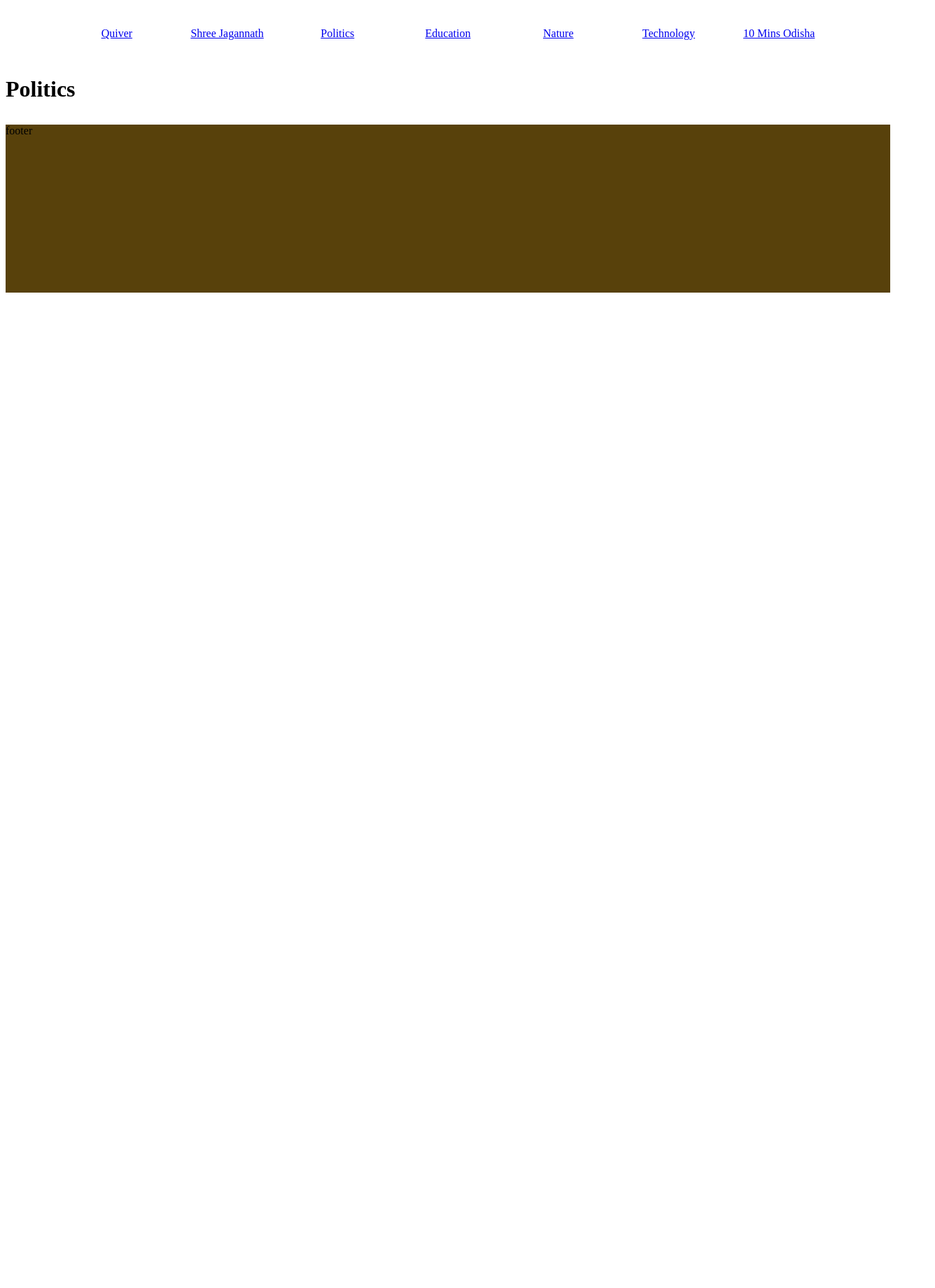
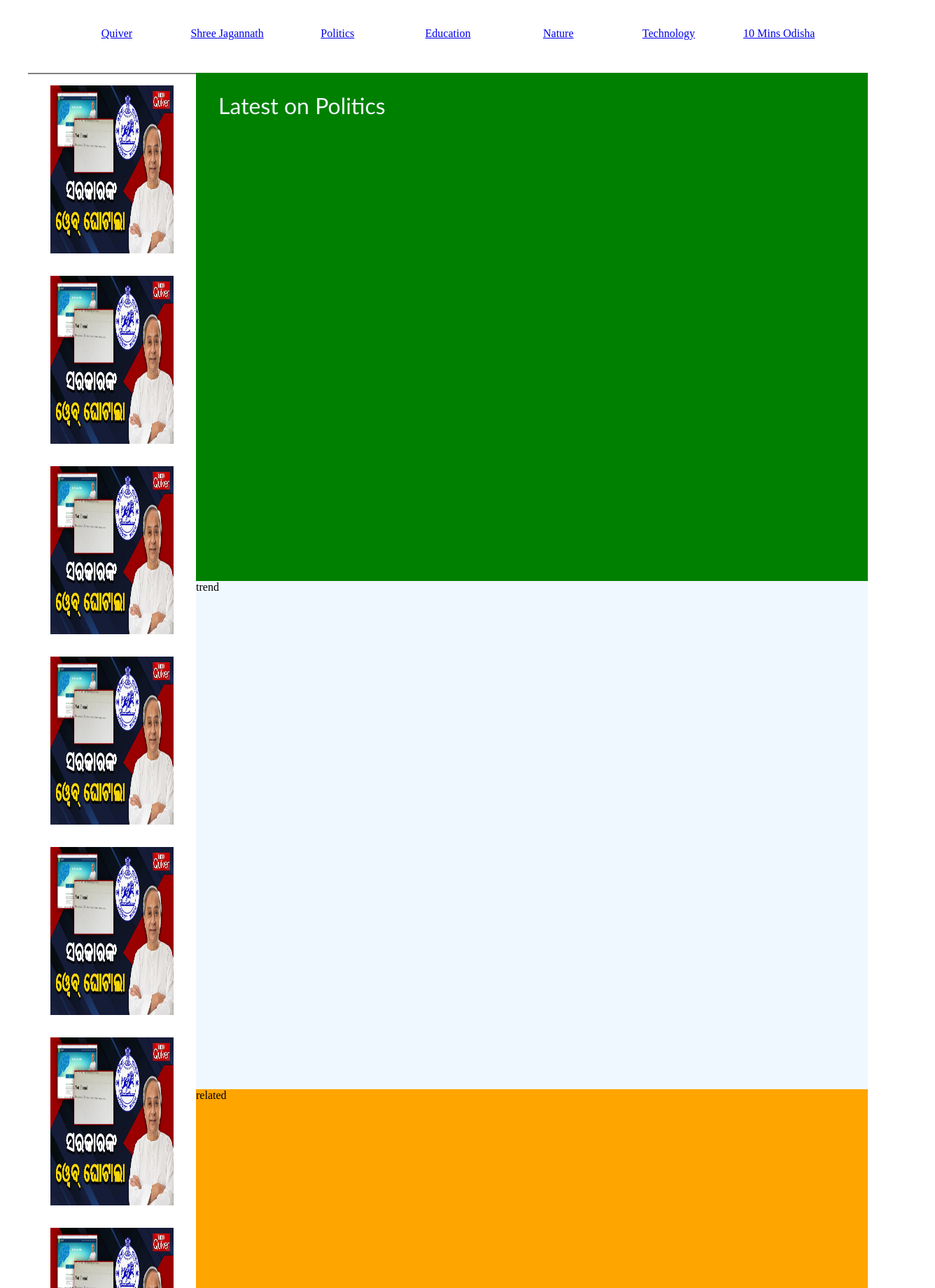
Before and after one commit to weldxit/quiver, a Next.js app: page /Politics in a window 1280 px wide. Shown: the top 1840 px of the page at 70% size, 1336 px wide, since content can reach past the window. Before the commit the page ends 800 px from the top, so only its background shows below. Built offline with nearby package versions, Linux system fonts and the light colour scheme.

Commit message:
politics

```diff
--- a/components/TopNews.jsx
+++ b/components/TopNews.jsx
@@ -21,6 +21,8 @@ const TopNews = () => {
           width={600}
           alt={"my image"}
           className={style.image}
+          placeholder='blur'
+          blurDataURL="base64"
           />
 
 
--- a/pages/Politics.jsx
+++ b/pages/Politics.jsx
@@ -1,15 +1,86 @@
-import React from 'react';
-import Layout from '../components/Layout';
+import Image from "next/image";
+import React from "react";
+import Layout from "../components/Layout";
+import style from "../styles/Product.module.css";
 
 const Politics = () => {
-    return (
-        <Layout>
+  return (
+    <Layout>
+      <div className={style.container}>
+        <section className={style.maincontainer}>
+          <div className={style.left_recent}>
+            <div className={style.items}>
+                <Image
+                src={'/images/navin.jpg'}
+                fill={true}
+                alt="navin-babu"
+                />
+                 </div>
+            <div className={style.items}>
+                <Image
+                src={'/images/navin.jpg'}
+                fill={true}
+                alt="navin-babu"
+                />
+                 </div>
+            <div className={style.items}>
+                <Image
+                src={'/images/navin.jpg'}
+                fill={true}
+                alt="navin-babu"
+                />
+                 </div>
+            <div className={style.items}>
+                <Image
+                src={'/images/navin.jpg'}
+                fill={true}
+                alt="navin-babu"
+                />
+                 </div>
+            <div className={style.items}>
+                <Image
+                src={'/images/navin.jpg'}
+                fill={true}
+                alt="navin-babu"
+                />
+                 </div>
+            <div className={style.items}>
+                <Image
+                src={'/images/navin.jpg'}
+                fill={true}
+                alt="navin-babu"
+                />
+                 </div>
+            <div className={style.items}>
+                <Image
+                src={'/images/navin.jpg'}
+                fill={true}
+                alt="navin-babu"
+                />
+                 </div>
+            <div className={style.items}>
+                <Image
+                src={'/images/navin.jpg'}
+                fill={true}
+                alt="navin-babu"
+                />
+                 </div>
 
-        <div>
-            <h1>Politics</h1>
-        </div>
-        </Layout>
-    );
-}
+          </div>
+
+          <div className={style.right_trend}>
+            <div className={style.latest}>
+                <h1 className={style.latest_heading}>Latest on Politics</h1>
+            </div>
+
+            <div className={style.trending}>trend</div>
+
+            <div className={style.related}>related</div>
+          </div>
+        </section>
+      </div>
+    </Layout>
+  );
+};
 
 export default Politics;
--- a/styles/Footer.module.css
+++ b/styles/Footer.module.css
@@ -1,6 +1,8 @@
 .footer{
-    margin-top: 2rem;
+    position: relative;
+ padding: 2rem;
     height:30ch;
     width: 100%;
     background-color: rgb(88, 65, 11);
+
 }
--- a/styles/Navbar.module.css
+++ b/styles/Navbar.module.css
@@ -17,6 +17,8 @@
 }
 
 .navlink {
+
+
     flex: 1;
     list-style-type: none;
 
@@ -24,10 +26,11 @@
 }
 
 .navlink:hover{
+
     flex: 1;
-    background-color: aqua;
-    color: black;
-    height: 2rem;
+    background-color: rgb(82, 82, 82);
+    color: rgb(255, 255, 255);
+    height: 4rem;
     justify-content: center;
     align-items: center;
 
--- /dev/null
+++ b/styles/Product.module.css
@@ -0,0 +1,72 @@
+.container{
+padding: 0 2rem;
+background-color: rgb(255, 255, 255);
+}
+
+.maincontainer{
+position: relative;
+display: flex;
+flex-direction: row;
+overflow:auto;
+
+}
+
+
+.left_recent{
+
+position: relative;
+display: flex;
+flex-direction: column;
+
+justify-content: center;
+justify-items: center;
+background-color: rgb(255, 255, 255);
+border-top: 2px solid gray;
+flex:1;
+overflow: auto;
+}
+
+
+.items{
+    position: relative;
+height: 15rem;
+width: auto;
+margin:1rem 2rem;
+
+}
+
+
+
+
+
+.right_trend{
+position: relative;
+box-sizing: border-box;
+display: flex;
+flex-direction: column;
+flex:4;
+}
+
+
+.latest{
+background-color: green;
+flex: 1;
+}
+.latest_heading{
+    color: aliceblue;
+    padding-left: 2rem;
+    font-size: 2rem;
+    font-weight: 500;
+    font-family: 'Gill Sans', 'Gill Sans MT', Calibri, 'Trebuchet MS', sans-serif;
+}
+
+
+.trending{
+background-color: aliceblue;
+flex:1;
+}
+
+.related{
+background-color: orange;
+flex: 1;
+}
```
Also changed, not shown: ccc/x.jsx (deleted, +0 -11 lines), components/MostReadings.jsx (+10 -10 lines), styles/Mostread.module.css (+13 -1 lines).
